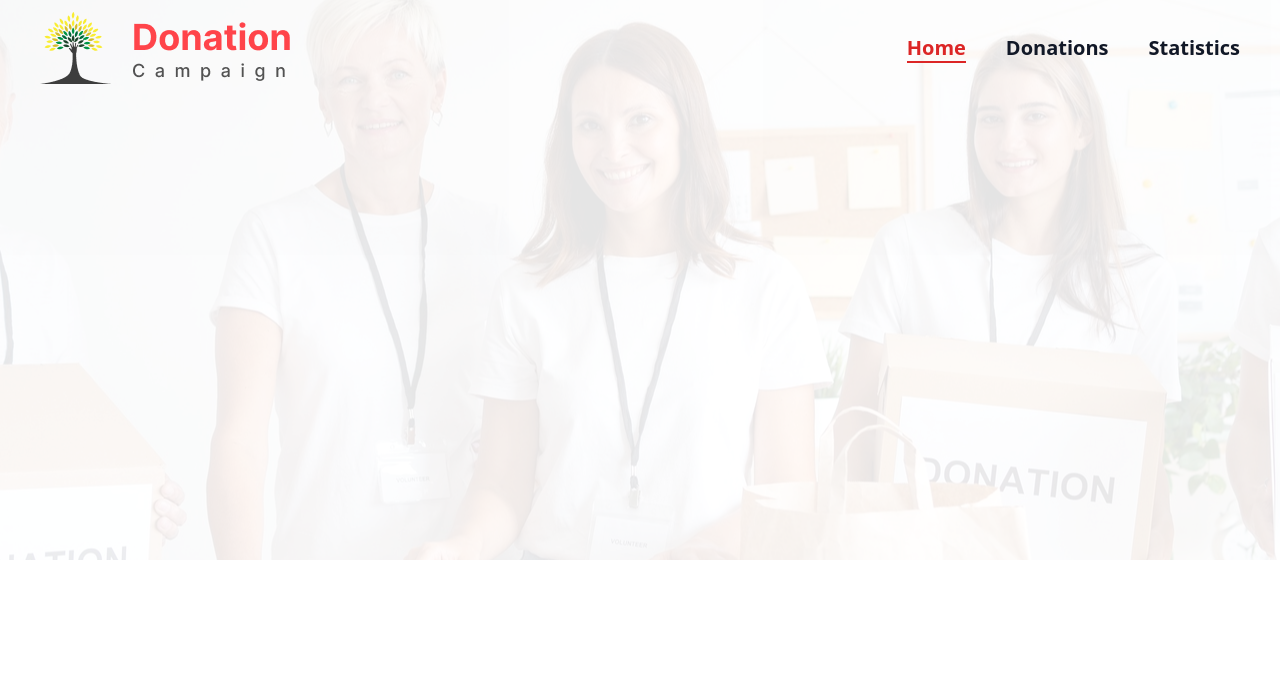
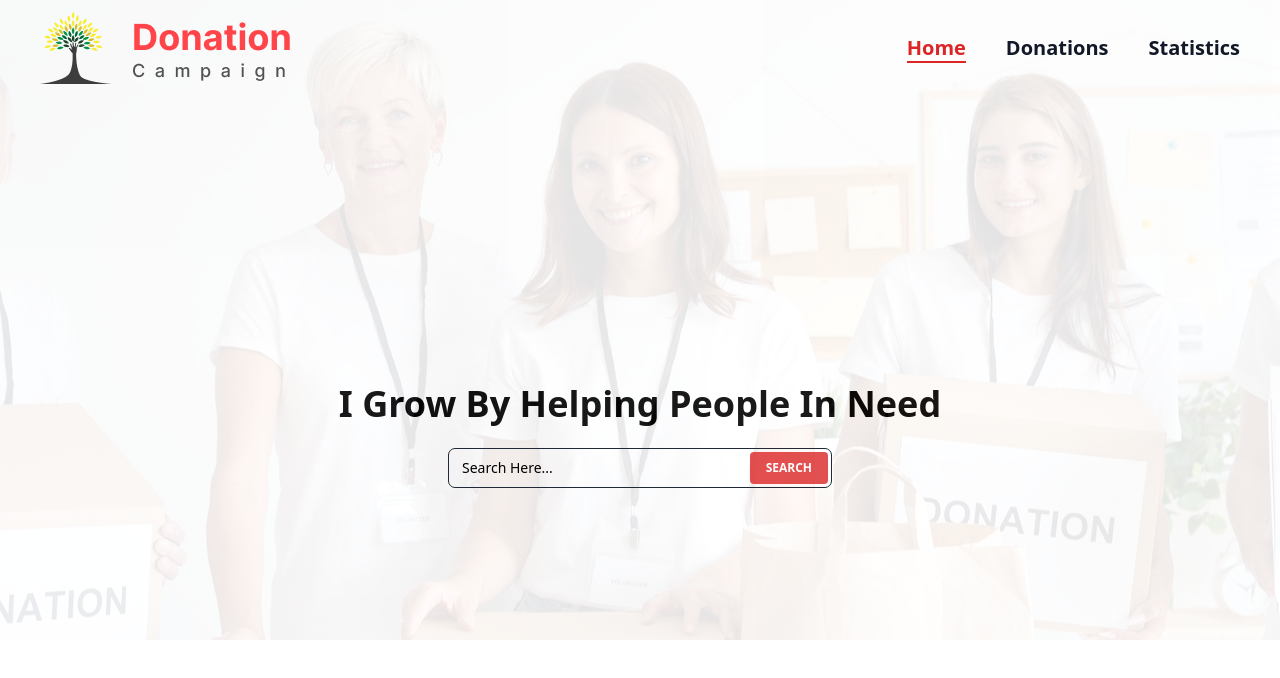
Before and after one commit to anupamahalder/Fund-Joy-Donation-React-Project, a React (Vite) app: page / in a window 1280 px wide. Shown: the top 678 px of the page. Built offline with nearby package versions, Linux system fonts and the light colour scheme.

Commit message:
Added heading and search bar to search for dontation category

```diff
--- a/src/Pages/Home/Home.jsx
+++ b/src/Pages/Home/Home.jsx
@@ -2,8 +2,31 @@
 import Navbar from "../../Components/Header/Navbar";
 const Home = () => {
     return (
-        <div className="h-[70vh] w-full bg-[url('/public/banner1.jpeg')] -mt-24 bg-center opacity-10">
-            <Navbar></Navbar>
+        <div>
+            <div className="h-[80vh] w-full bg-[url('/public/banner1.jpeg')] -mt-24 bg-center opacity-10">
+                <Navbar></Navbar>
+            </div>
+            <div className="-mt-64">
+                <h1 className="text-center text-4xl opacity-100 font-bold mb-6">I Grow By Helping People In Need</h1>
+                <div className="relative flex h-10 w-full mx-auto  min-w-[200px] max-w-[24rem]">
+                <input
+                    type="email"
+                    className="peer h-full w-full rounded-[7px] border border-blue-gray-200 border-t-transparent bg-transparent px-3 py-2.5 pr-20 font-sans text-sm font-normal text-blue-gray-700 outline outline-0 transition-all placeholder-shown:border placeholder-shown:border-gray-800 placeholder-shown:border-t-blue-gray-200 focus:border-2 focus:border-red-600 focus:border-t-transparent focus:outline-0 disabled:border-0 disabled:bg-blue-gray-50"
+                    placeholder=" "
+                    required
+                />
+                <button
+                    className="!absolute right-1 top-1 z-10 select-none rounded bg-red-600 py-2 px-4 text-center align-middle font-sans text-xs font-bold uppercase text-white shadow-md shadow-pink-500/20 transition-all hover:shadow-lg hover:shadow-pink-500/40 focus:opacity-[0.85] focus:shadow-none active:opacity-[0.85] active:shadow-none peer-placeholder-shown:pointer-events-none peer-placeholder-shown:bg-blue-gray-500 peer-placeholder-shown:opacity-80 peer-placeholder-shown:shadow-none"
+                    type="button"
+                    data-ripple-light="true"
+                >
+                    Search
+                </button>
+                <label className="before:content[' '] after:content[' '] pointer-events-none absolute left-0 -top-1.5 flex h-full w-full select-none text-[11px] font-normal leading-tight text-blue-gray-400 transition-all before:pointer-events-none before:mt-[6.5px] before:mr-1 before:box-border before:block before:h-1.5 before:w-2.5 before:rounded-tl-md before:border-t before:border-l before:border-blue-gray-200 before:transition-all after:pointer-events-none after:mt-[6.5px] after:ml-1 after:box-border after:block after:h-1.5 after:w-2.5 after:flex-grow after:rounded-tr-md after:border-t after:border-r after:border-blue-gray-200 after:transition-all peer-placeholder-shown:text-sm peer-placeholder-shown:leading-[3.75] peer-placeholder-shown:text-blue-gray-500 peer-placeholder-shown:before:border-transparent peer-placeholder-shown:after:border-transparent peer-focus:text-[11px] peer-focus:leading-tight peer-focus:text-red-600 peer-focus:before:border-t-2 peer-focus:before:border-l-2 peer-focus:before:!border-red-600 peer-focus:after:border-t-2 peer-focus:after:border-r-2 peer-focus:after:!border-red-600 peer-disabled:text-transparent peer-disabled:before:border-transparent peer-disabled:after:border-transparent peer-disabled:peer-placeholder-shown:text-gray-900">
+                    Search Here...
+                </label>
+                </div>
+            </div>
         </div>
     );
 };
```
